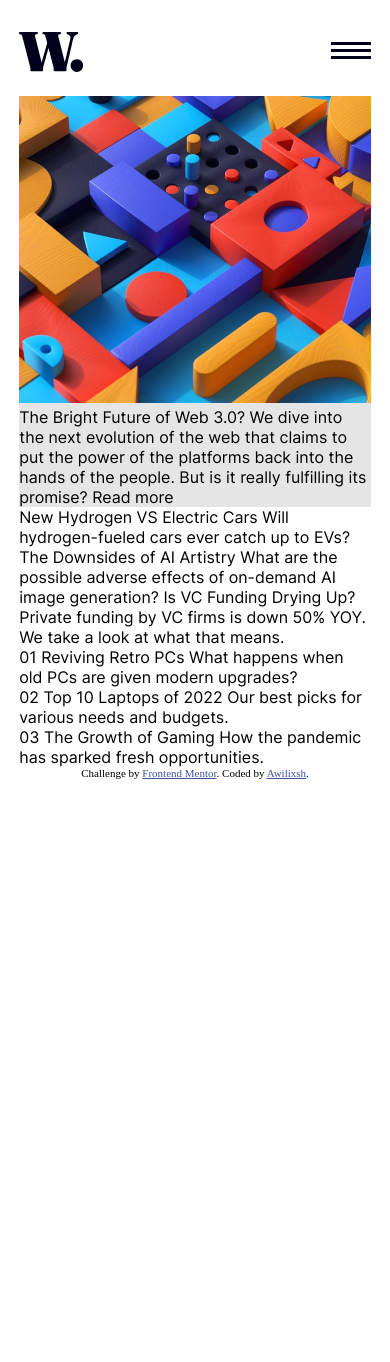
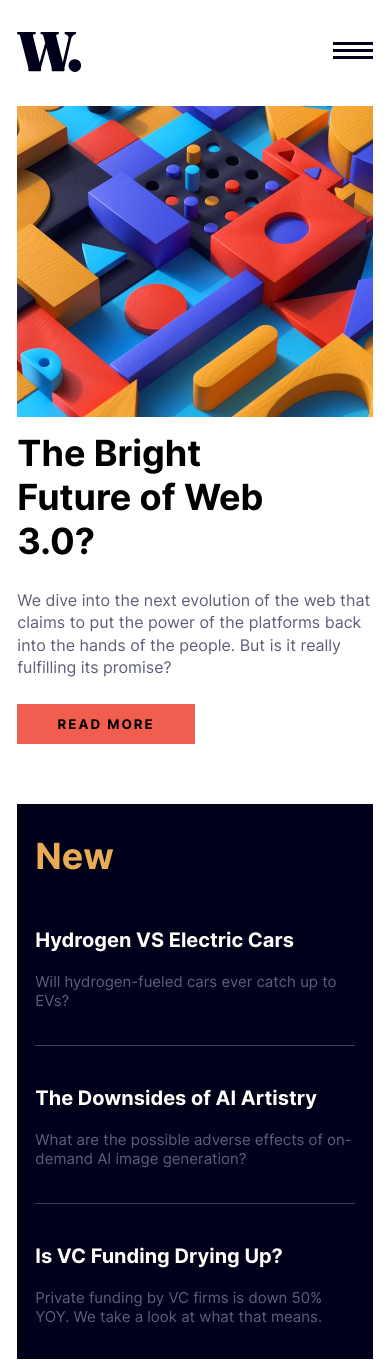
Before and after one commit to Awilixsh/News-Homepage---Frontend-Mentor, a plain HTML site: page index.html in a window 390 px wide. Shown: the top 1362 px of the page. Before the commit the page ends 844 px from the top, so only its background shows below. Drawn offline with Linux system fonts and the light colour scheme.

Commit message:
Continued creating mobile format

```diff
--- a/index.html
+++ b/index.html
@@ -29,32 +29,41 @@
 				</ol>
 			</nav>
 		</div>
-	<br>
-		<div>
+		<div id = 'mainContent'>
 			<section id = 'sectionMain'>
-				<picture>
+				<picture id = 'pictureMain'>
 					<source media='(max-width:390px)' srcset = './assets/images/image-web-3-mobile.jpg'>
 					<img id = 'imgMobile' src = './assets/images/image-web-3-desktop.jpg'>
 				</picture>
+				<h1>
 					The Bright Future of Web 3.0?
-
+				</h1>
+				<p id = 'pMain' class = 'colorDarkgrayishblue'>
 				We dive into the next evolution of the web that claims to put the power of the platforms back into the hands of the people.
 				But is it really fulfilling its promise?
-
-				Read more
+				</p>
+				<button class = 'bgcolorSoftred'>
+					READ MORE
+				</button>
 			</section>
-			<aside>
-				New
-
-				Hydrogen VS Electric Cars
-				Will hydrogen-fueled cars ever catch up to EVs?
-
-				The Downsides of AI Artistry
-				What are the possible adverse effects of on-demand AI image generation?
-
-				Is VC Funding Drying Up?
-				Private funding by VC firms is down 50% YOY. We take a look at what that means.
+			<aside id = 'asideMain' class = 'bgcolorVerydarkblue'>
+				<h2 class = 'colorSoftorange fontInterbold largeFont'>New</h2>
+				<article>
+					<p class = 'colorOffwhite mediumFont fontInterbold'>Hydrogen VS Electric Cars</p>
+					<p class = 'colorDarkgrayishblue smallFont'>Will hydrogen-fueled cars ever catch up to EVs?</p>
+				</article>
+				<div class = 'divSeparator'></div>
+				<article>
+					<p class = 'colorOffwhite mediumFont fontInterbold'>The Downsides of AI Artistry</p>
+					<p class = 'colorDarkgrayishblue smallFont'>What are the possible adverse effects of on-demand AI image generation?</p>
+				</article>
+				<div class = 'divSeparator'></div>
+				<article>
+					<p class = 'colorOffwhite mediumFont fontInterbold'>Is VC Funding Drying Up?</p>
+					<p class = 'colorDarkgrayishblue smallFont'>Private funding by VC firms is down 50% YOY. We take a look at what that means.</p>
+				</article>
 			</aside>
+			<section id = 'sectionMulti'>
 				<article>
 					01
 					Reviving Retro PCs
@@ -70,6 +79,7 @@
 					The Growth of Gaming
 					How the pandemic has sparked fresh opportunities.
 				</article>
+			</section>
 		</div>
 	</main>
   <div class="attribution">
--- a/style.css
+++ b/style.css
@@ -49,6 +49,32 @@
 	background-color: hsl(240, 100%,5%);
 }
 
+/* Font */
+
+.fontInter{
+	font-family: inter-regular;
+}
+.fontInterbold{
+	font-family: inter-bold;
+}
+.smallFont{
+	font-size: 15px;
+}
+.mediumFont{
+	font-size: 20px;
+}
+.largeFont{
+	font-size: 36px;
+}
+/* Separator */
+
+.divSeparator{
+	background-color: hsla(36, 100%, 99%,0.25);
+	height: 1px;
+	margin-top: 20px;
+	margin-bottom: 20px;
+}
+
 /* navBar */
 
 #navMain ol{
@@ -58,10 +84,6 @@
 li{
 	float: left;
 	padding-left: 30px;
-}
-
-li:hover{
-	color: red;
 }
 
 li:active{
@@ -80,21 +102,54 @@ main{
 	font-family: inter-regular;
 }
 
+#mainContent{
+	display: grid;
+}
+
 /* MAIN SECTION */
 
 #sectionMain{
-	background-color: hsla(0, 0%, 0%, 0.1);
+	display: grid;
 }
 #imgMobile{
 	width: 600px;
 }
 
+h1{
+	font-family: inter-bold;
+	font-size: 36px;
+	margin: 0;
+	padding: 0;
+}
+button{
+	border: none;
+	height: 40px;
+	font-family: inter-bold;
+	letter-spacing: 2px;
+}
+/* NEW SECTION */
+
+#asideMain{
+	display: grid;
+	padding-left: 18px;
+	padding-right: 18px;
+	padding-bottom: 18px;
+	grid-auto-rows: minmax(10px, auto);
+}
+h2{
+	font-size: 28px;
+}
+
 /* PHONE WIDTH */
 @media screen and (max-width: 390px){
 	main{
-		width: 94%;
+		width: 95%;
 		padding-top: 20px;
 		z-index: 1;
+	}
+	#mainContent{
+		grid-template-columns: 1fr;
+		grid-gap: 60px;
 	}
 	/* MAIN Overlay */
 
@@ -141,12 +196,31 @@ main{
 		margin-left: 180px;
 	}
 	/* SECTION MAIN */
-
+	#sectionMain{
+		padding-top: 30px;
+		grid-template-columns: 1fr 1fr;
+		grid-auto-rows: minmax(10px, auto);
+		row-gap: 10px;
+	}
+	#pictureMain{
+		grid-column: 1/3;
+	}
 	#imgMobile{
 		width: 100%;
 	}
-
-
+	h1{
+		grid-column: 1/3;
+		margin-right: 50px;
+	}
+	#pMain{
+		grid-column: 1/3;
+		line-height: 1.4;
+	}
+	button{}
+	/* NEW SECTION */
+	#asideMain{
+		grid-template-columns: 1fr;
+	}
 }
 
 @media screen and (min-width: 391px){
```
Lines whose indentation alone changed are shown as unchanged.
